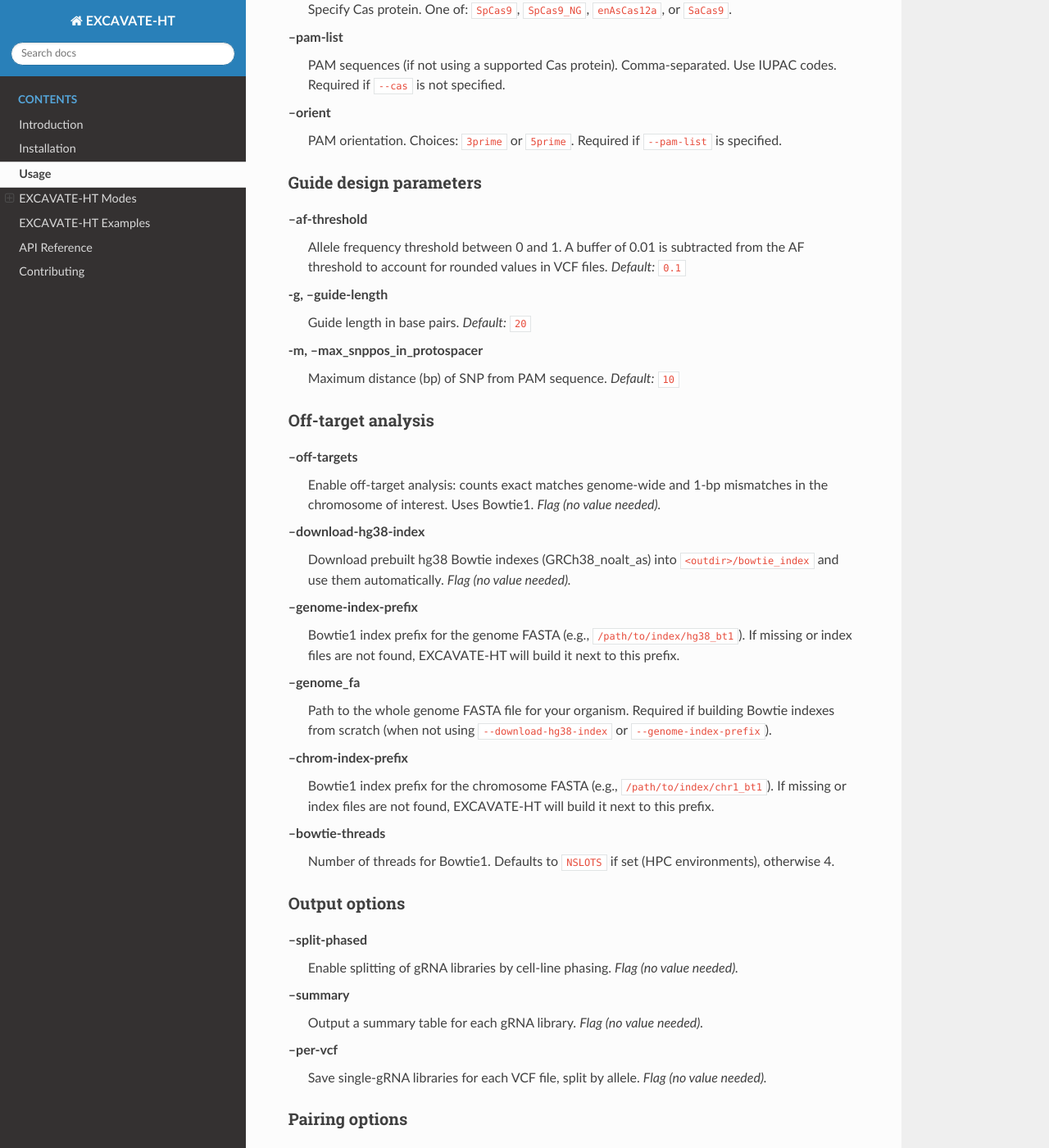
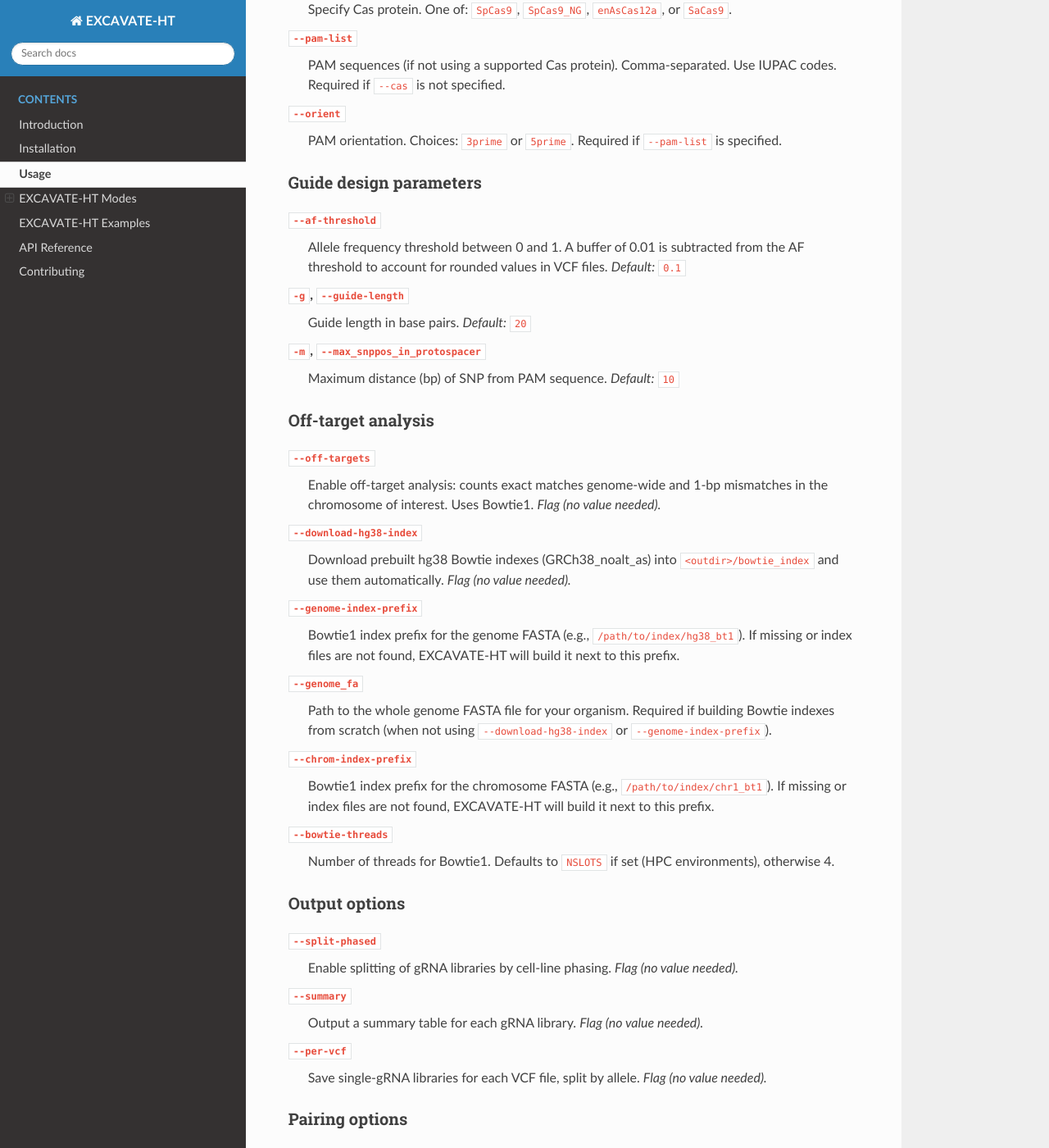
Before and after one commit to akshitasax/EXCAVATE-HT, a Sphinx documentation site: the page built from docs/parameters.rst, in a window 1280 px wide and 1400 px high, scrolled down 1100 px. Shown: the whole window at 82% size. Built offline with Sphinx 7.4.7 and the Read the Docs theme 3.1.0, drawn with Linux system fonts in a browser that asks for light colours; some of the changed text lies outside the part shown.

```diff
--- a/docs/parameters.rst
+++ b/docs/parameters.rst
@@ -22,28 +22,28 @@ The ``generate`` mode creates a complete gRNA library using inputted variant dat
 Required arguments
 ~~~~~~~~~~~~~~~~~~
 
-**--vcf**
+``--vcf``
    Path to the VCF file. Comma-separated if more than one
    (e.g., ``cell_line.vcf.gz,1000genomes.vcf.gz``).
    If using a phased cell-line VCF, put that first.
    *Required.*
 
-**--var_type**
+``--var_type``
    Variant type: ``cell-line`` or ``population``.
    Can specify multiple, comma-separated
    (e.g., ``cell-line,population1,population2``).
    *Required.*
 
-**--chrom_fa**
+``--chrom_fa``
    Path to the chromosome FASTA file for your locus of interest
    (e.g., ``chr1sequence.fasta``).
    *Required.*
 
-**--locus**
+``--locus``
    Genomic locus in format ``chr#:start-end``.
    *Required.*
 
-**-o, --output_dir**
+``-o``, ``--output_dir``
    Output directory for results. Folder name if you are already in the excavate folder.
    *Required.*
 
@@ -52,80 +52,80 @@ Cas protein and PAM configuration
 
 You must specify either ``--cas`` OR both ``--pam-list`` and ``--orient``.
 
-**--cas**
+``--cas``
    Specify Cas protein. One of:
    ``SpCas9``, ``SpCas9_NG``, ``enAsCas12a``, or ``SaCas9``.
 
-**--pam-list**
+``--pam-list``
    PAM sequences (if not using a supported Cas protein).
    Comma-separated. Use IUPAC codes.
    Required if ``--cas`` is not specified.
 
-**--orient**
+``--orient``
    PAM orientation. Choices: ``3prime`` or ``5prime``.
    Required if ``--pam-list`` is specified.
 
 Guide design parameters
 ~~~~~~~~~~~~~~~~~~~~~~~
 
-**--af-threshold**
+``--af-threshold``
    Allele frequency threshold between 0 and 1. A buffer of 0.01 is subtracted from the AF threshold
    to account for rounded values in VCF files.
    *Default:* ``0.1``
 
-**-g, --guide-length**
+``-g``, ``--guide-length``
    Guide length in base pairs.
    *Default:* ``20``
 
-**-m, --max_snppos_in_protospacer**
+``-m``, ``--max_snppos_in_protospacer``
    Maximum distance (bp) of SNP from PAM sequence.
    *Default:* ``10``
 
 Off-target analysis
 ~~~~~~~~~~~~~~~~~~~
 
-**--off-targets**
+``--off-targets``
    Enable off-target analysis: counts exact matches genome-wide and 1-bp mismatches in the chromosome of interest. Uses Bowtie1.
    *Flag (no value needed).*
 
-**--download-hg38-index**
+``--download-hg38-index``
    Download prebuilt hg38 Bowtie indexes (GRCh38_noalt_as) into ``<outdir>/bowtie_index`` and use them automatically.
    *Flag (no value needed).*
 
-**--genome-index-prefix**
+``--genome-index-prefix``
    Bowtie1 index prefix for the genome FASTA (e.g., ``/path/to/index/hg38_bt1``).
    If missing or index files are not found, EXCAVATE-HT will build it next to this prefix.
 
-**--genome_fa**
+``--genome_fa``
    Path to the whole genome FASTA file for your organism.
    Required if building Bowtie indexes from scratch (when not using ``--download-hg38-index`` or ``--genome-index-prefix``).
 
-**--chrom-index-prefix**
+``--chrom-index-prefix``
    Bowtie1 index prefix for the chromosome FASTA (e.g., ``/path/to/index/chr1_bt1``).
    If missing or index files are not found, EXCAVATE-HT will build it next to this prefix.
 
-**--bowtie-threads**
+``--bowtie-threads``
    Number of threads for Bowtie1. Defaults to ``NSLOTS`` if set (HPC environments), otherwise 4.
 
 Output options
 ~~~~~~~~~~~~~~
 
-**--split-phased**
+``--split-phased``
    Enable splitting of gRNA libraries by cell-line phasing.
    *Flag (no value needed).*
 
-**--summary**
+``--summary``
    Output a summary table for each gRNA library.
    *Flag (no value needed).*
 
-**--per-vcf**
+``--per-vcf``
    Save single-gRNA libraries for each VCF file, split by allele.
    *Flag (no value needed).*
 
 Pairing options
 ~~~~~~~~~~~~~~~
 
-**--pairing-method**
+``--pairing-method``
    Enable pairing of gRNA to output a dual-guide library.
    Choices:
 
@@ -135,7 +135,7 @@ Pairing options
 
    *Default:* ``r``
 
-**-f, --fixed-points-list**
+``-f``, ``--fixed-points-list``
    One or more fixed points, comma-separated
    (genomic coordinate without chr#, e.g., ``11989251,12002042,...``)
    in your locus to pair guides around.
@@ -149,18 +149,18 @@ The ``pair`` mode pairs an existing single-gRNA library to create a dual-guide l
 Required arguments
 ~~~~~~~~~~~~~~~~~~
 
-**-i, --input-library**
+``-i``, ``--input-library``
    Path to input single-gRNA library file.
    *Required.*
 
-**-o, --output_dir**
+``-o``, ``--output_dir``
    Output directory for results. Folder name if you are already in the excavate folder.
    *Required.*
 
 Pairing options
 ~~~~~~~~~~~~~~~
 
-**--pairing-method**
+``--pairing-method``
    Enable pairing of gRNA to output a dual-guide library.
    Choices:
 
@@ -170,7 +170,7 @@ Pairing options
 
    *Default:* ``r``
 
-**-f, --fixed-points-list**
+``-f``, ``--fixed-points-list``
    One or more fixed points, comma-separated
    (genomic coordinate without chr#, e.g., ``11989251,12002042,...``)
    in your locus to pair guides around.
```
